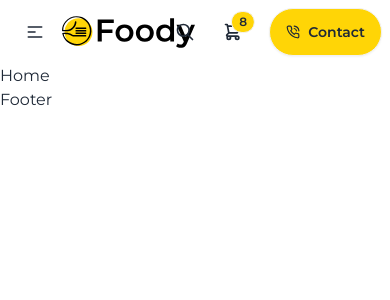
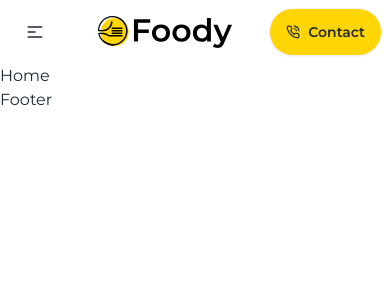
Before and after one commit to AK-Rasel/RestaurantWebsite, a React (Vite) app: page / in a window 390 px wide. Shown: the top 300 px of the page. Built offline with nearby package versions, Linux system fonts and the light colour scheme; a web font is replaced by a local one.

Commit message:
navbar resposive

```diff
--- a/src/components/Navbar.jsx
+++ b/src/components/Navbar.jsx
@@ -50,7 +50,7 @@ const Navbar = () => {
   return (
     <header className="max-w-screen-2xl container mx-auto">
       <div className="navbar xl:px-24 ">
-        <div className="navbar-start">
+        <div className="lg:navbar-start w-3/4  justify-between">
           <div className="dropdown">
             <div tabIndex={0} role="button" className="btn btn-ghost lg:hidden">
               <svg
@@ -75,8 +75,8 @@ const Navbar = () => {
               {NavItems}
             </ul>
           </div>
-          <a href="/" className="flex  items-center">
-            <img className="h-10" src={logo} alt="" />
+          <a href="/">
+            <img className="h-8 lg:h-10" src={logo} alt="" />
           </a>
         </div>
         <div className="navbar-center hidden lg:flex">
@@ -86,8 +86,9 @@ const Navbar = () => {
           </ul>
         </div>
         <div className="navbar-end">
+          <div className="hidden lg:flex">
             {/* search */}
-          <button className="btn btn-ghost btn-circle">
+            <button className=" btn btn-ghost btn-circle">
               <svg
                 xmlns="http://www.w3.org/2000/svg"
                 className="h-5 w-5"
@@ -145,6 +146,7 @@ const Navbar = () => {
                 </div>
               </div>
             </div>
+          </div>
           {/* button */}
           <a className="btn rounded-full px-4 hover:bg-transparent hover:border-orenge  bg-orenge">
             <LuPhoneCall /> Contact
```
Lines whose indentation alone changed are shown as unchanged.
